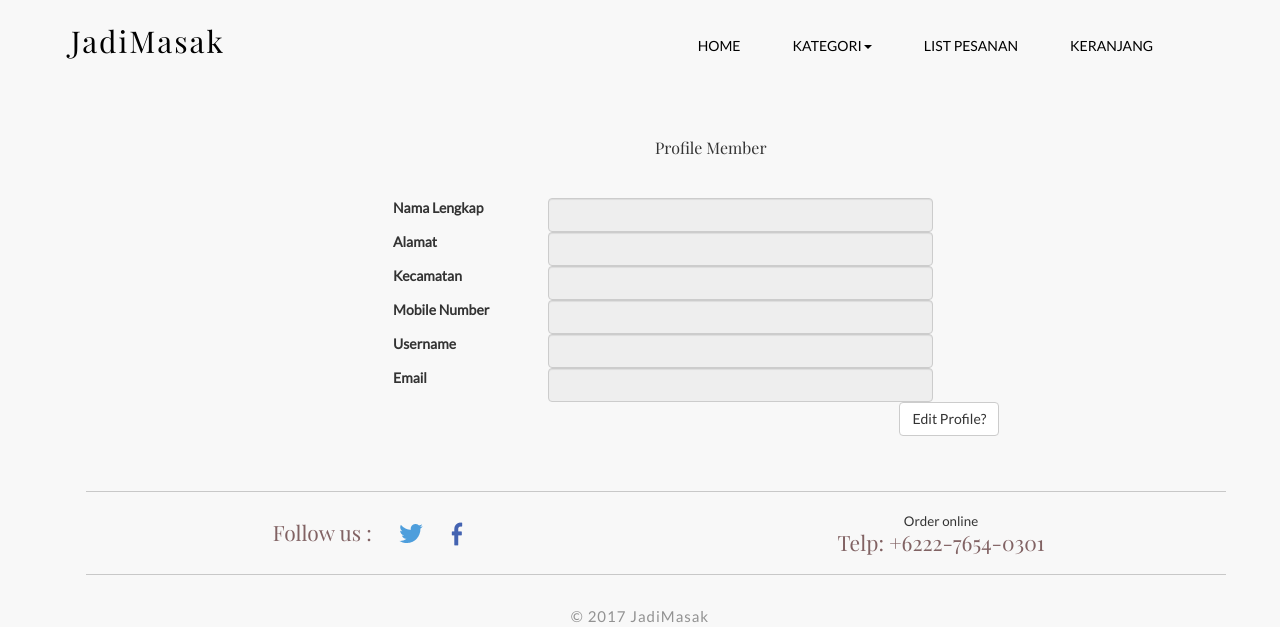
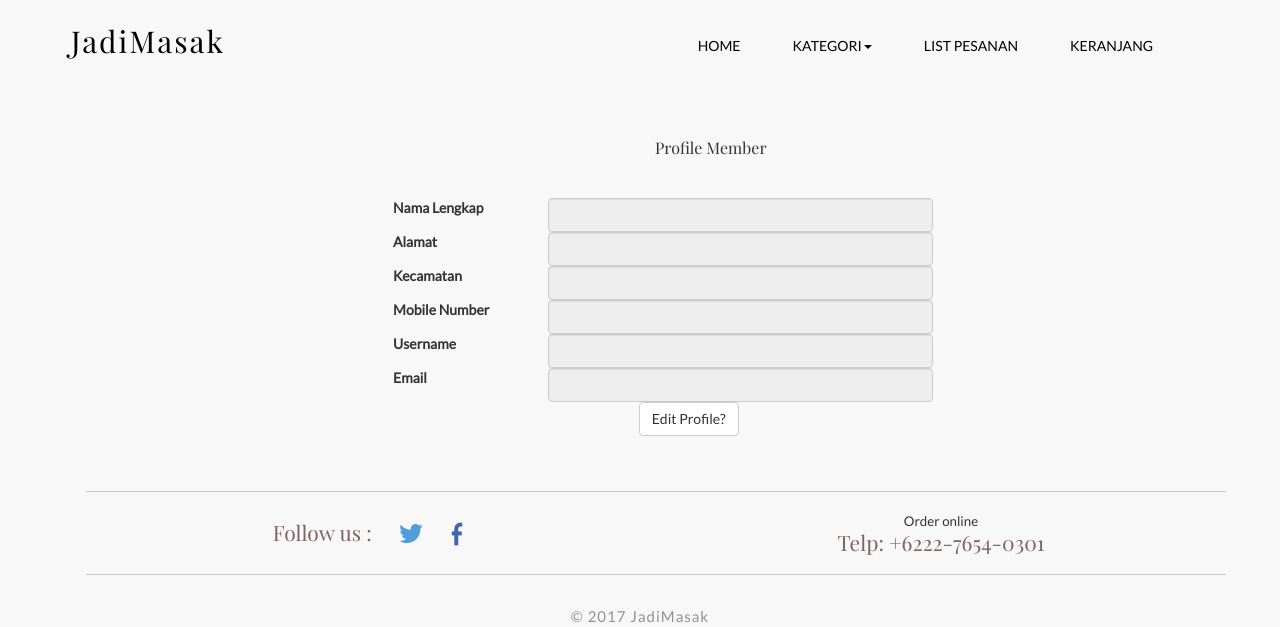
Before and after one commit to MKPL01/FinalProject_MKPL, a CodeIgniter app: page /rpl2/index.php/c_member/lihatprofile in a window 1280 px wide. Shown: the part 67-694 px from the top of the page. Run offline with CodeIgniter, Linux system fonts and the light colour scheme; data comes from the database, SQL or seed files in the repository; data that the repository does not hold is empty; some libraries are stand-ins or nearby versions.

Commit message:
perubahan button edit profile

```diff
--- a/application/views/Member/profilemember.php
+++ b/application/views/Member/profilemember.php
@@ -121,8 +121,7 @@
                                 <input type="text" class="form-control" value="<?php echo $user->email?>" disabled/>
                             </div>
                         </div>
-
-                        <a href="<?php echo site_url('C_Member/editprofileM');?>" class="btn btn-default pull-right">Edit Profile?</a>
+                        <center><a href="<?php echo site_url('C_Member/editprofileM');?>" class="btn btn-default">Edit Profile?</a></center>
                         <p></p>
                     </div>
                     </section>
```
